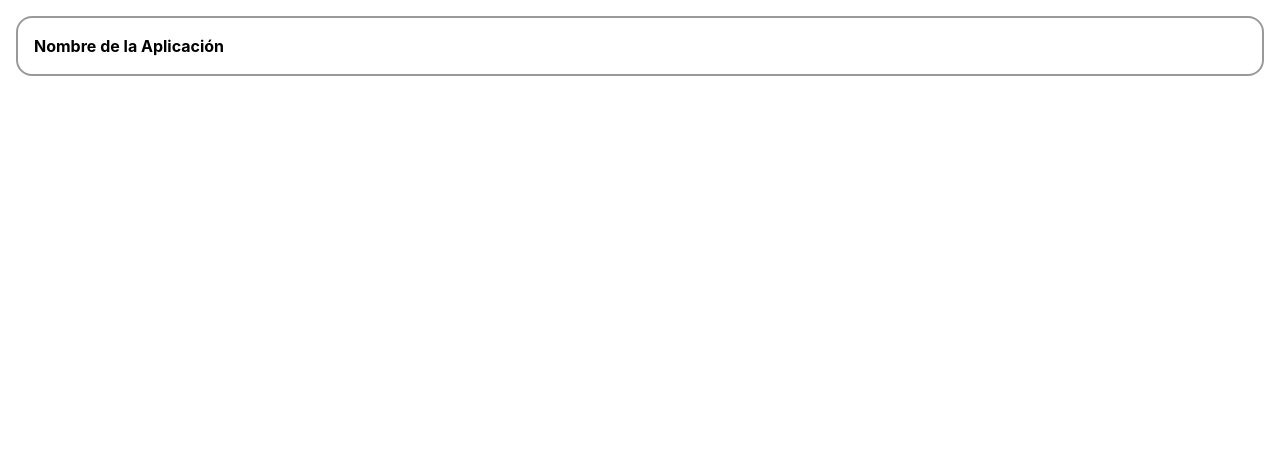
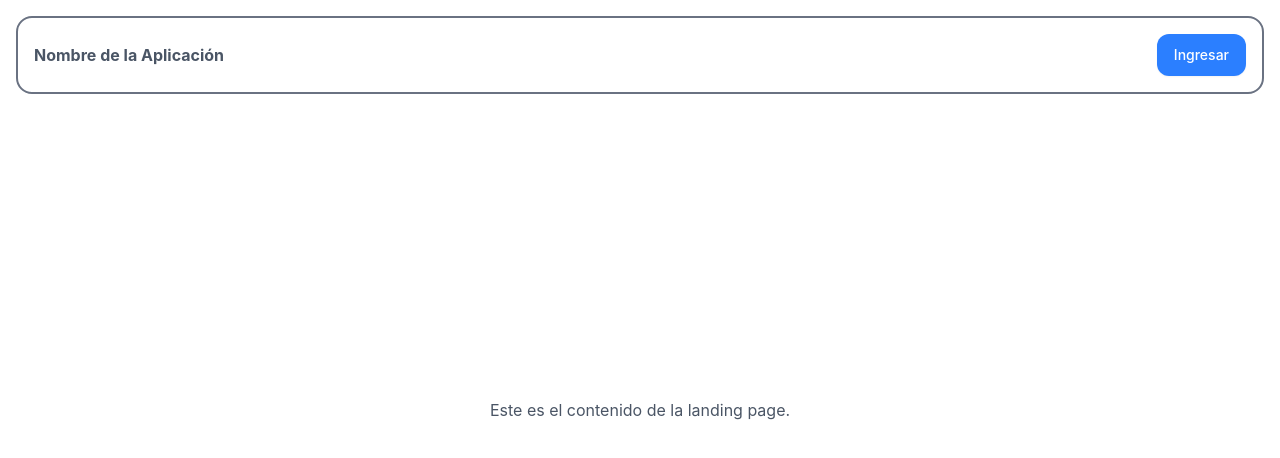
Before and after one commit to DanCruzito/PAGINA-WEB-DSTAES, an Angular app in the folder frontend-dstaes/: page / in a window 1280 px wide. Shown: the top 458 px of the page. Built offline with nearby package versions, Linux system fonts and the light colour scheme; what @iconify/tailwind4 would draw is missing.

Commit message:
feat(header): implement header to page

```diff
--- a/frontend-dstaes/src/app/features/landing/pages/page-landing/page-landing.html
+++ b/frontend-dstaes/src/app/features/landing/pages/page-landing/page-landing.html
@@ -1,5 +1,5 @@
-<div class="flex flex-col">
-  <div class="flex flex-row m-4 border-black/40 border-2 rounded-lg p-4">
-    <b>Nombre de la Aplicación</b>
-  </div>
+<landing-header/>
+
+<div class="flex flex-col w-full items-center justify-center h-[calc(100vh-200px)]">
+<p class="text-body">Este es el contenido de la landing page.</p>
 </div>
--- a/frontend-dstaes/src/app/features/landing/pages/page-landing/page-landing.ts
+++ b/frontend-dstaes/src/app/features/landing/pages/page-landing/page-landing.ts
@@ -1,8 +1,10 @@
 import { ChangeDetectionStrategy, Component } from '@angular/core';
+
+import { LandingHeader } from "../../components/landing-header/landing-header";
 
 @Component({
   selector: 'page-landing',
-  imports: [],
+  imports: [LandingHeader],
   templateUrl: './page-landing.html',
   changeDetection: ChangeDetectionStrategy.OnPush,
 })
```
